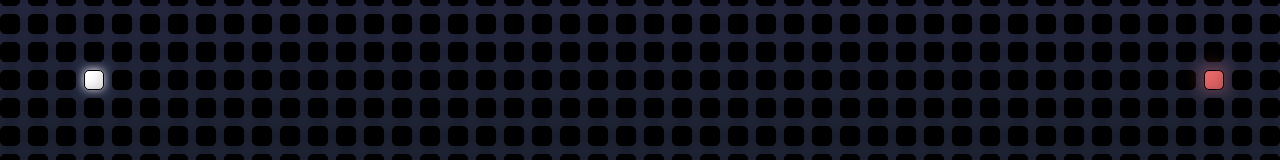
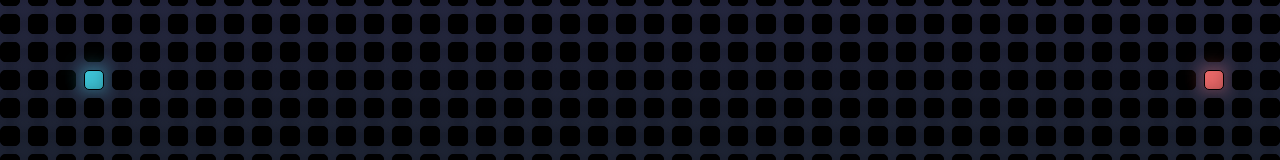
Before and after one commit to DaniAbdulm/pathfinding-visualizer, a React (Create React App) app: page / in a window 1280 px wide. In both pictures the pointer is over the element 94 px from the left and 454 px from the top of the page. Shown: the part 374-534 px from the top of the page. Built offline with nearby package versions, Linux system fonts and the light colour scheme.

Commit message:
fixed bugs

```diff
--- a/src/App.css
+++ b/src/App.css
@@ -38,11 +38,21 @@ html {
   background-color: #3dc1d3;
   box-shadow: 0px 0px 20px #3099a7;
 }
+.node-start:hover {
+  background-color: #3dc1d3;
+  box-shadow: 0px 0px 20px #3099a7;
+  cursor: default;
+}
 
 .node-end {
   background-color: #e66767;
   box-shadow: 0px 0px 20px #a84b4b;
 }
+.node-end:hover {
+  background-color: #e66767;
+  box-shadow: 0px 0px 20px #a84b4b;
+  cursor: default;
+}
 
 .node-wall {
   background-color: black;
```
